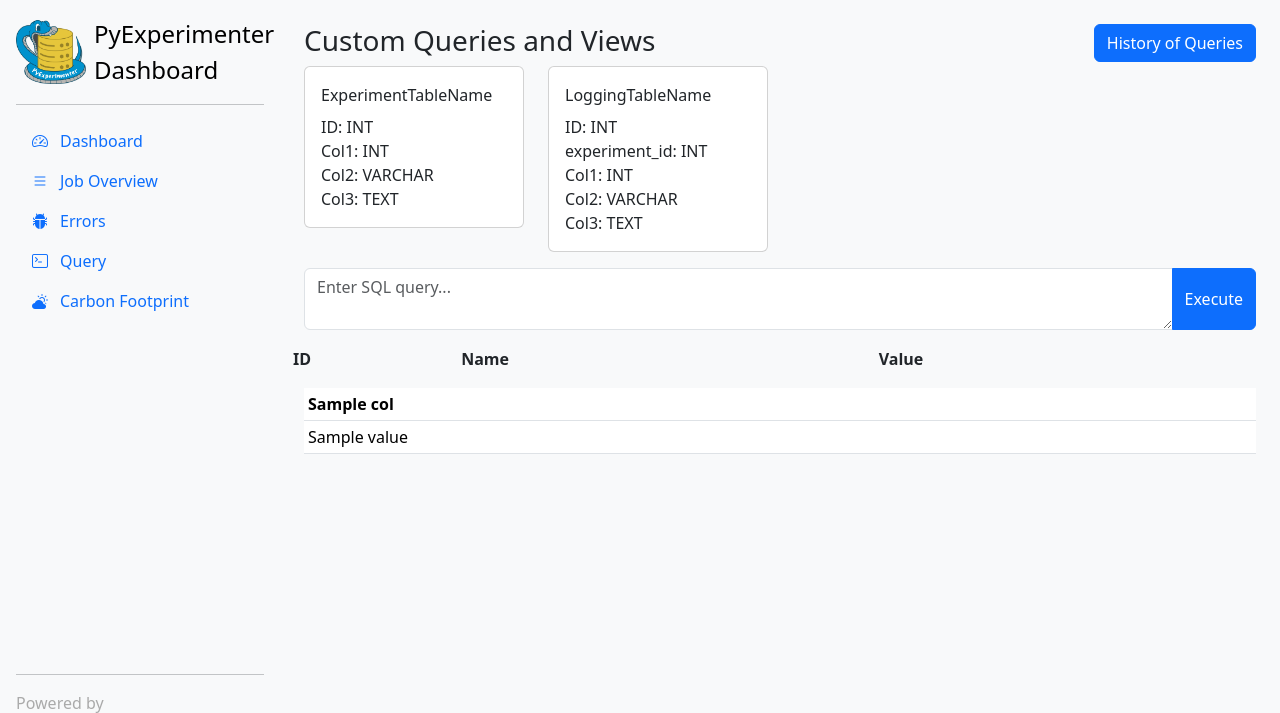
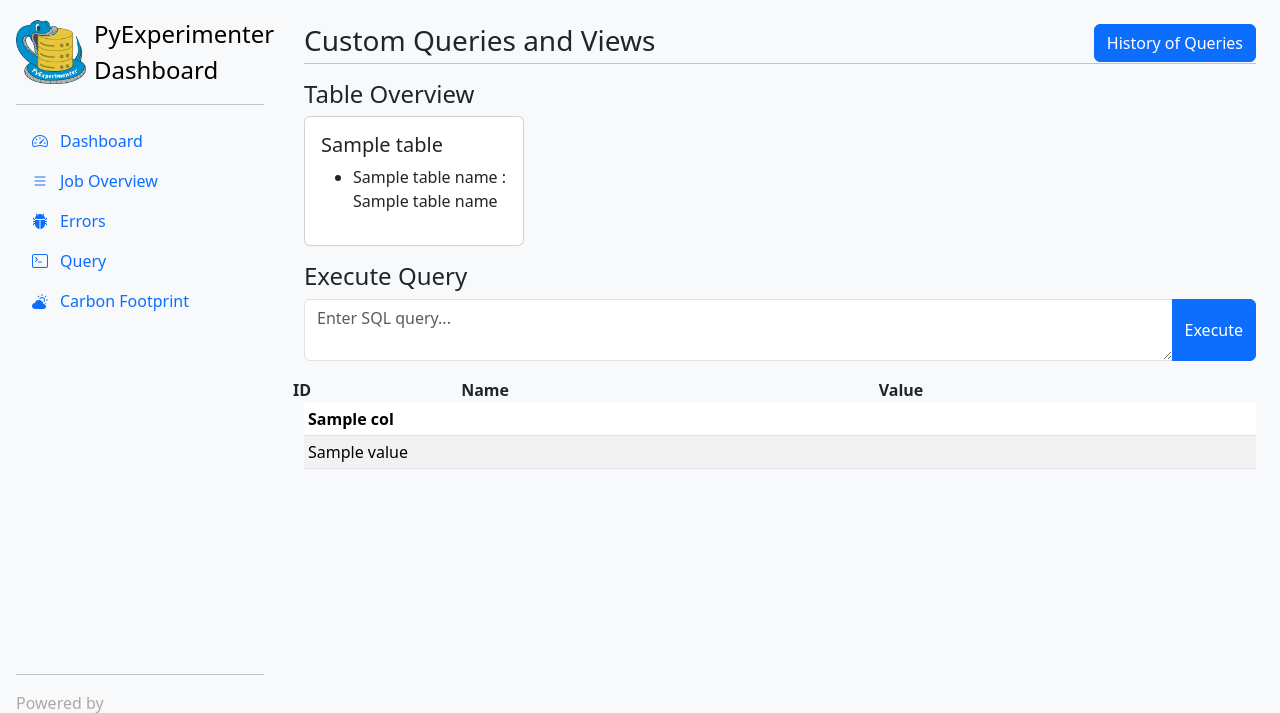
Before and after one commit to LUH-AI/py-experimenter-dash, a FastAPI app: template py_experimenter_dash/templates/query.html in a window 1280 px wide. Shown: the top 713 px of the page. Run offline with FastAPI, Linux system fonts and the light colour scheme; the template is opened without the code that fills it: most values are stand-ins (such as "Sample title", 1, 10 or a date in 2020); data that the repository does not hold is empty; some libraries are stand-ins or nearby versions.

Commit message:
Finalized the views for presentation.

```diff
--- a/py_experimenter_dash/routes/query.py
+++ b/py_experimenter_dash/routes/query.py
@@ -2,7 +2,7 @@ from fastapi import APIRouter, Form, Request
 from fastapi.responses import HTMLResponse
 from fastapi.templating import Jinja2Templates
 
-import py_experimenter_dash.utils.queries as q
+from py_experimenter_dash.utils.queries import get_table_structure
 
 templates = Jinja2Templates(directory="py_experimenter_dash/templates")
 router = APIRouter()
@@ -36,9 +36,7 @@ async def get_query_history(request: Request) -> list[str]:
     ]
 
 
-@router.get("/tables")
-async def get_table_info() -> dict:
-    table_info = q.get_table_structure()
-    table_info = table_info.to_dict()
-
-    return table_info
+@router.get("/tables", response_class=HTMLResponse)
+async def get_table_info(request: Request) -> list[dict]:
+    tsdf = get_table_structure()
+    return templates.TemplateResponse("partials/tablepanel.html", {"request": request, "tables": tsdf})
--- a/py_experimenter_dash/templates/base.html
+++ b/py_experimenter_dash/templates/base.html
@@ -17,7 +17,12 @@
     <link rel="stylesheet" href="//cdnjs.cloudflare.com/ajax/libs/highlight.js/11.9.0/styles/github.min.css">
     <script src="//cdnjs.cloudflare.com/ajax/libs/highlight.js/11.9.0/highlight.min.js"></script>
     <script src="//cdnjs.cloudflare.com/ajax/libs/highlight.js/11.9.0/languages/yaml.min.js"></script>
-
+    <style>
+        h3 {
+            border-bottom: 1px solid #C1C3C4;
+            padding-bottom: 5px;
+        }
+    </style>
 </head>
 
 <body class="bg-light">
--- a/py_experimenter_dash/templates/dashboard.html
+++ b/py_experimenter_dash/templates/dashboard.html
@@ -1,7 +1,7 @@
 {% extends "base.html" %}
 {% block content %}
 
-<h3>Experiment Status Overview</h3>
+<h3 class="mb-3">Experiment Status Overview</h3>
 
 <div class="mb-3">
 <div
--- a/py_experimenter_dash/templates/jobs.html
+++ b/py_experimenter_dash/templates/jobs.html
@@ -1,7 +1,7 @@
 {% extends "base.html" %}
 {% block content %}
 
-<h3>Experiment Overview</h3>
+<h3 class="mb-3">Experiment Overview</h3>
 
 <div
   id="jobslist-panel"
--- a/py_experimenter_dash/templates/partials/jobstable.html
+++ b/py_experimenter_dash/templates/partials/jobstable.html
@@ -1,4 +1,4 @@
-<table id="jobsTable">
+<table class="table-sm" id="jobsTable">
     <thead>
         <tr>
             {% for key in keys %}
--- /dev/null
+++ b/py_experimenter_dash/templates/partials/tablepanel.html
@@ -0,0 +1,18 @@
+
+{% for table_name in tables %}
+<div class="col-md-3">
+    <div class="card">
+        <div class="card-body">
+            <h5 class="card-title">{{ table_name }}</h5>
+            <div style="max-height: 205px; overflow-y: scroll;">
+                  <ul>
+                    {% for column_name in tables[table_name] %}
+                      <li>{{ column_name }} : {{ tables[table_name][column_name] }}</li>
+                    {% endfor %}
+                  </ul>
+            </div>
+
+        </div>
+    </div>
+</div>
+{% endfor %}
--- a/py_experimenter_dash/templates/query.html
+++ b/py_experimenter_dash/templates/query.html
@@ -1,43 +1,5 @@
 {% extends "base.html" %}
 {% block content %}
-
-<div style="float:right;">
-    <button type="button" class="btn btn-primary" data-bs-toggle="modal" data-bs-target="#exampleModal">
-      History of Queries
-    </button>
-</div>
-<h3>Custom Queries and Views</h3>
-
-<div class="row mb-3">
-    <div class="col-md-3">
-        <div class="card">
-            <div class="card-body">
-                <div class="card-title">ExperimentTableName</div>
-                <div>ID: INT</div>
-                <div>Col1: INT</div>
-                <div>Col2: VARCHAR</div>
-                <div>Col3: TEXT</div>
-            </div>
-        </div>
-    </div>
-    <div class="col-md-3">
-        <div class="card">
-            <div class="card-body">
-                <div class="card-title">LoggingTableName</div>
-                <div>ID: INT</div>
-                <div>experiment_id: INT</div>
-                <div>Col1: INT</div>
-                <div>Col2: VARCHAR</div>
-                <div>Col3: TEXT</div>
-            </div>
-        </div>
-    </div>
-
-    <div class="col-md-6">
-    </div>
-
-</div>
-
 
 <div class="modal" id="exampleModal" tabindex="-1">
   <div class="modal-dialog modal-xl">
@@ -62,6 +24,25 @@
     </div>
   </div>
 </div>
+
+<div style="float:right;">
+    <button type="button" class="btn btn-primary" data-bs-toggle="modal" data-bs-target="#exampleModal">
+      History of Queries
+    </button>
+</div>
+<h3 class="mb-3">Custom Queries and Views</h3>
+
+<h4>Table Overview</h4>
+<div
+  id="table-panel"
+  class="row mb-3"
+  hx-get="/tables"
+  hx-trigger="load"
+  hx-swap="innerHTML">
+    {% include "partials/tablepanel.html" %}
+</div>
+
+<h4>Execute Query</h4>
 
 
 <div class="row">
@@ -91,8 +72,7 @@
 {% endif %}
 
 {% if rows %}
-  <div class="table-responsive mt-3">
-    <table class="table table-sm table-hover">
+<table class="table table-striped table-sm table-hover">
   <thead>
     <tr>
       {% for col in columns %}
@@ -110,6 +90,5 @@
     {% endfor %}
   </tbody>
 </table>
-  </div>
 {% endif %}
 {% endblock %}
--- a/py_experimenter_dash/utils/queries.py
+++ b/py_experimenter_dash/utils/queries.py
@@ -53,7 +53,7 @@ def create_history_query() -> None:
 
 def get_codecarbon_data() -> pd.DataFrame:
     table_name = py_experimenter.config.database_configuration.table_name
-    codecarbon_table = f"{table_name}__codecarbon"
+    codecarbon_table = f"{table_name}_codecarbon"
     query = f"""
     SELECT
         SUM(cpu_energy_kw) AS cpu_energy_kw,
```
Also changed, not shown: example/test_pyexperimenter_setup.py (+4 -7 lines), py_experimenter_dash/routes/carbon_footprint.py (+15 -4 lines), py_experimenter_dash/templates/carbonfootprint.html (+23 -8 lines), py_experimenter_dash/templates/errors.html (+6 -4 lines), py_experimenter_dash/templates/partials/carbonstats.html (+7 -4 lines). Lines whose indentation alone changed are shown as unchanged.
